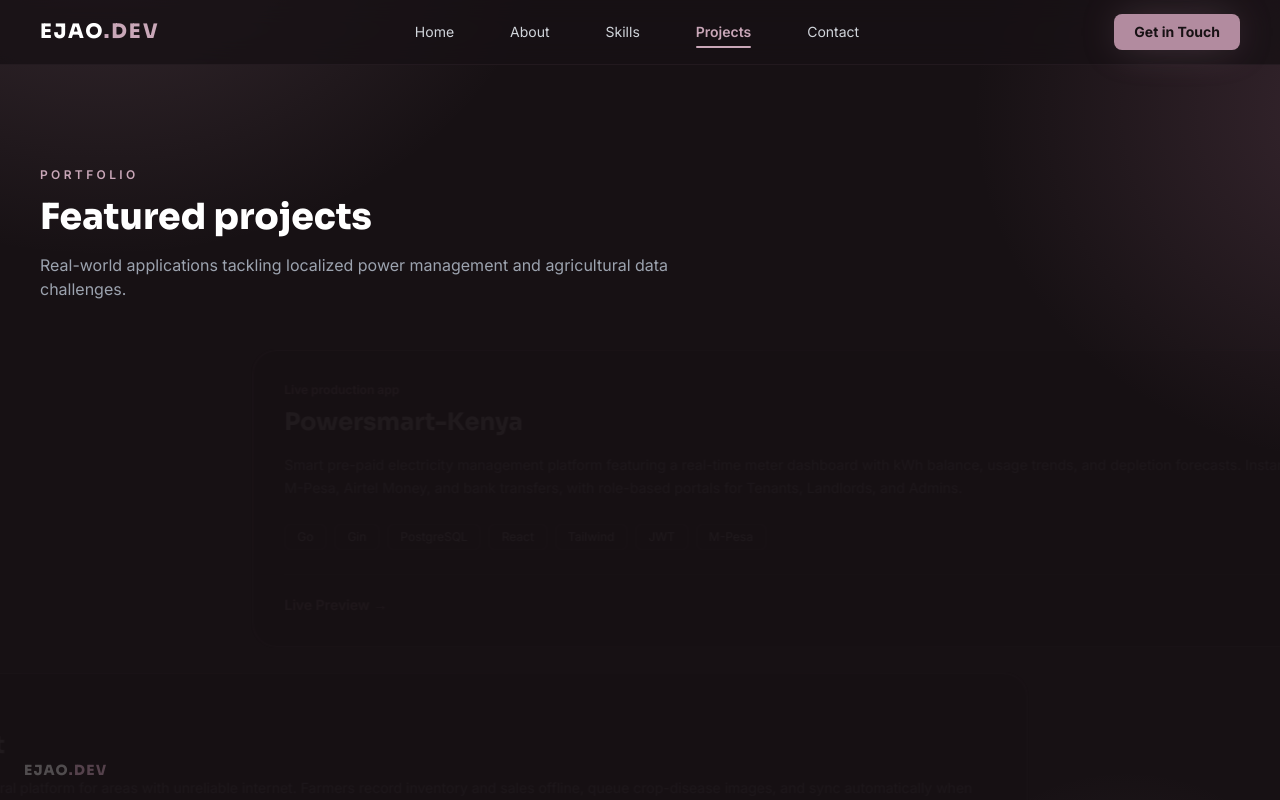
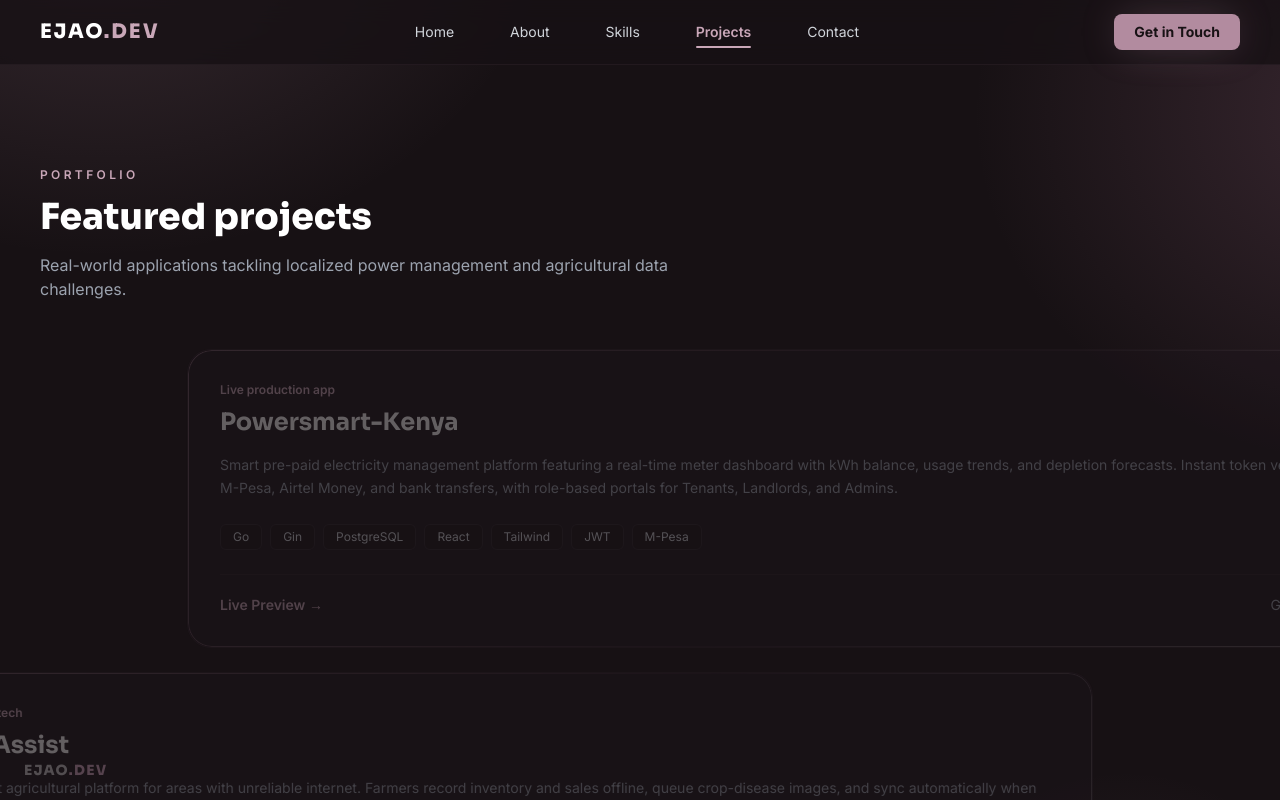
Before and after one commit to ejao-000/portfolio, a React (Vite) app: page / in a window 1280 px wide. Both pictures are taken after a click on the button "Projects". Shown: the top 800 px of the page. Built offline with nearby package versions, Linux system fonts and the light colour scheme.

Commit message:
tune timings: 7s project reveal, 5s hero typewriter hold

```diff
--- a/src/components/Hero.jsx
+++ b/src/components/Hero.jsx
@@ -28,7 +28,7 @@ export default function Hero({ onNavigate }) {
   const [photoFailed, setPhotoFailed] = useState(false);
   const intro = useReveal();
   const photo = useReveal();
-  const typed = useTypewriter(HERO_PHRASES, { holdTime: 20000 });
+  const typed = useTypewriter(HERO_PHRASES, { holdTime: 5000 });
 
   return (
     <section id="home" className="relative">
--- a/src/index.css
+++ b/src/index.css
@@ -161,8 +161,8 @@
   .reveal-right {
     opacity: 0;
     transition:
-      opacity 20s ease-in-out,
-      transform 20s ease-in-out;
+      opacity 7s ease-in-out,
+      transform 7s ease-in-out;
     will-change: opacity, transform;
   }
 
```
